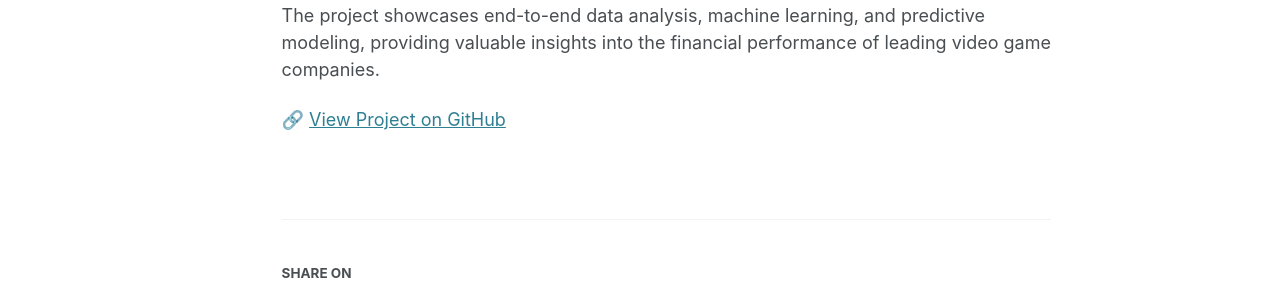
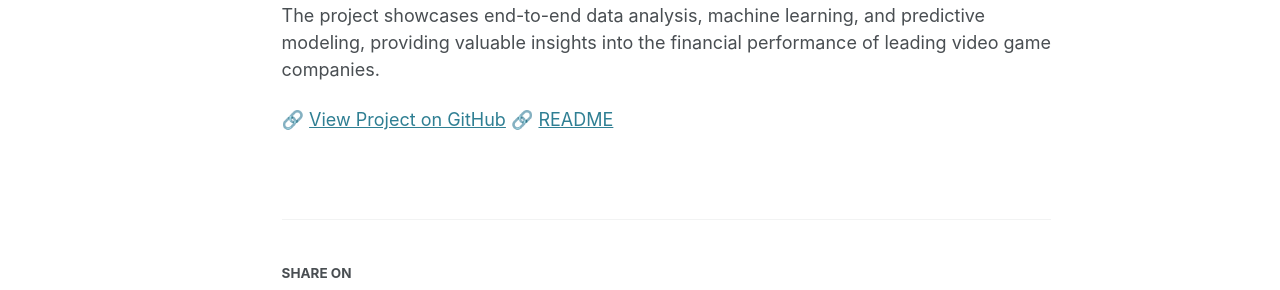
Before and after one commit to cesarjaidar/portfolio, a Jekyll site: the page built from _portfolio/Project 10.md, in a window 1280 px wide and 1356 px high. Shown: the part 535-825 px from the top of the window. Built offline with Jekyll 4.4.1, drawn with Linux system fonts in a browser that asks for light colours.

Commit message:
Update Project 10.md

```diff
--- a/_portfolio/Project 10.md
+++ b/_portfolio/Project 10.md
@@ -17,3 +17,4 @@ This project involves analyzing stock price trends of top video game companies u
 The project showcases end-to-end data analysis, machine learning, and predictive modeling, providing valuable insights into the financial performance of leading video game companies.
 
 🔗 [View Project on GitHub](https://github.com/cesarjaidar/portfolio/blob/master/files/Forecasting.py)
+🔗 [README](https://github.com/cesarjaidar/portfolio/blob/master/_posts/README.md)
```
